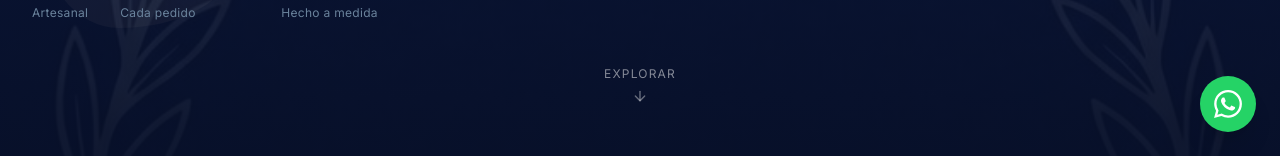
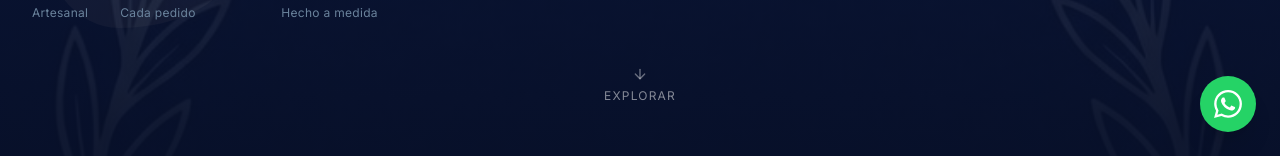
Before and after one commit to NachoLedesma33/Blue-Velvet, a React (Vite) app: page / in a window 1280 px wide. Shown: the part 644-800 px from the top of the page. Built offline with nearby package versions, Linux system fonts and the light colour scheme; a web font is replaced by a local one.

Commit message:
fix: swap arrow above text for better hover target

```diff
--- a/src/components/landing/Hero.tsx
+++ b/src/components/landing/Hero.tsx
@@ -80,8 +80,8 @@ export default function Hero() {
         onClick={scrollToProducts}
         className="absolute bottom-8 left-1/2 -translate-x-1/2 flex flex-col items-center gap-1.5 cursor-pointer px-6 py-4"
       >
+        <ArrowDown className="w-4 h-4 text-white/40 animate-bounce" />
         <span className="text-white/50 text-xs font-body tracking-widest uppercase animate-bounce">Explorar</span>
-        <ArrowDown className="w-4 h-4 text-white/40 animate-bounce" />
       </a>
 
       {/* Stars decoration */}
```
